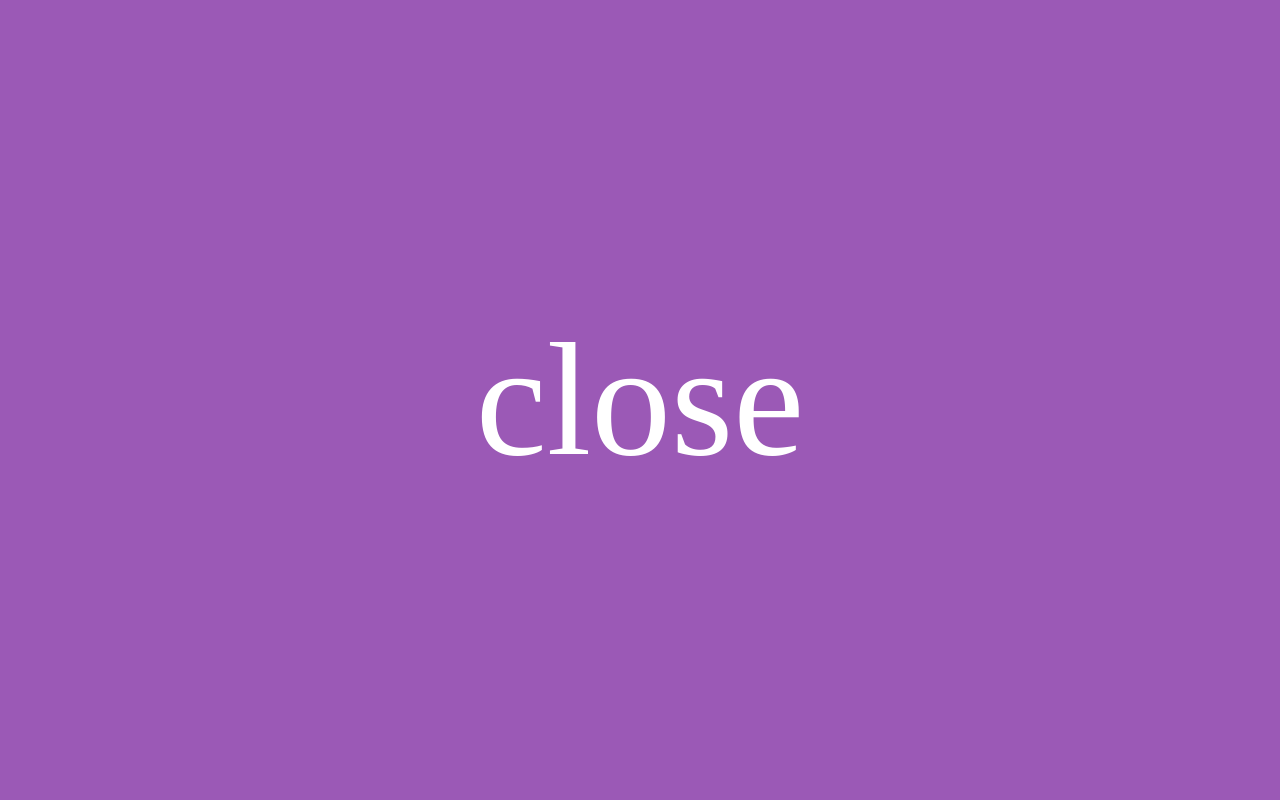
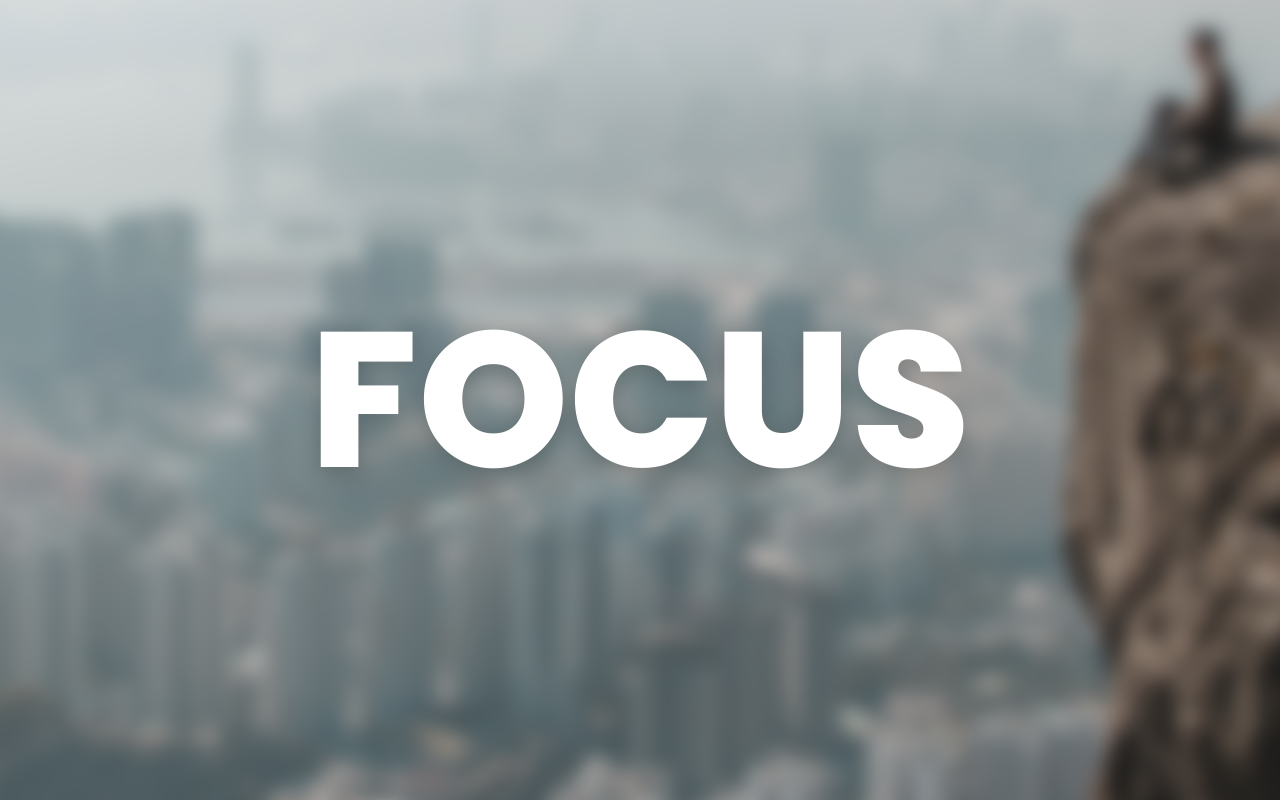
Before and after one commit to kskannandotwin/cool-effects, a plain HTML site: page index.html in a window 1280 px wide. Drawn offline with Linux system fonts and the light colour scheme; a web font is replaced by a local one.

Commit message:
13.01.2024-bafthe
completed

```diff
--- a/index.html
+++ b/index.html
@@ -9,10 +9,10 @@
 </head>
 
 <body>
-    <ul>
-        <li>clo</li>
-        <li><span>s</span><span>e</span></li>
-      </ul>
+    <section>
+        <h2>Focus</h2>
+        <img src="bg.jpg">
+    </section>
 </body>
 
 </html>
--- a/styles.css
+++ b/styles.css
@@ -1,48 +1,48 @@
-@import url("https://fonts.googleapis.com/css2?family=Just+Another+Hand&display=swap");
-
-body {
+@import url("https://fonts.googleapis.com/css?family=Poppins:200,300,400,500,600,700,800,900&display=swap");
+* {
   margin: 0;
   padding: 0;
+  box-sizing: border-box;
+  font-family: "Poppins", sans-serif;
+}
+section {
+  position: relative;
+  width: 100%;
+  height: 100vh;
+  overflow: hidden;
   display: flex;
   justify-content: center;
   align-items: center;
-  height: 100vh;
-  font-family: "Just Another Hand";
-  overflow: hidden;
-  background: #9b59b6;
+  background: url(bg.jpg);
 }
-
-ul {
-  margin: 0;
-  padding: 0;
-  font-size: 10em;
-  display: flex;
+h2 {
+  position: relative;
   color: #fff;
-  cursor: pointer;
+  font-size: 12em;
+  text-transform: uppercase;
+  text-shadow: 0 5px 25px rgba(0, 0, 0, 0.2);
+  font-weight: 800;
+  z-index: 2;
+  transition: 2s;
 }
-
-li {
-  list-style: none;
-  transition: 0.5s;
+h2:hover {
+  filter: blur(10px);
+  transform: scale(1.2);
 }
-ul:hover li {
-  transform: rotate(180deg);
+img {
+  position: absolute;
+  top: -20%;
+  left: -20%;
+  width: 140%;
+  height: 140%;
+  pointer-events: none;
+  filter: blur(10px);
+  transition: 2s;
 }
-
-ul:hover li:last-child {
-  transition-delay: 0.5s;
+h2:hover ~ img {
+  top: 0%;
+  left: 0%;
+  width: 100%;
+  height: 100%;
+  filter: blur(0px);
 }
-li span {
-  transition: 0.5s;
-  display: inline-block;
-}
-
-ul:hover li:last-child span:nth-child(2) {
-  transform: rotate(180deg) translateY(-25px);
-  transition-delay: 1s;
-}
-
-ul:hover li:last-child span:nth-child(1) {
-  transform: rotate(90deg) translateY(10px);
-  transition-delay: 1.5s;
-}
```
Also changed, not shown: bg.jpg (added).
